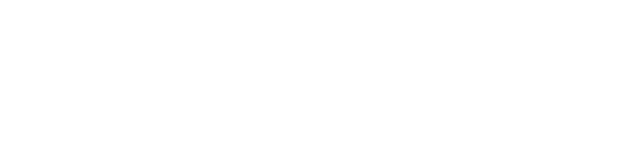
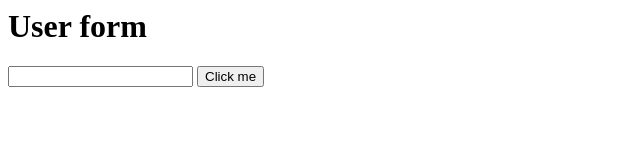
Before and after one commit to tomekrychtyk/ts-web-framework, a website with bundled scripts: page index.html in a window 1280 px wide. Shown: the whole page, without its empty margins (0-640 px from the left). Built offline with nearby package versions, Linux system fonts and the light colour scheme; data requests are answered from the project's data file.

Commit message:
Eventing system

```diff
--- a/index.html
+++ b/index.html
@@ -1,3 +1,4 @@
 <body>
+  <div id="root"></div>
   <script src="./src/index.ts"></script>
 </body>
--- a/src/index.ts
+++ b/src/index.ts
@@ -1,9 +1,4 @@
-import { Collection } from './models/Collection';
-import { User, UserProps } from './models/User'
+import { UserForm } from './views/UserForm';
 
-const collection = new Collection<User, UserProps>(
-  'http://localhost:3000/users',
-  (json: UserProps) => User.buildUser(json)
-);
-collection.on('change', () => console.log(collection));
-collection.fetch();
+const userForm = new UserForm(document.getElementById('root'));
+userForm.render();
--- a/src/models/User.ts
+++ b/src/models/User.ts
@@ -2,6 +2,7 @@ import { Model } from './Model';
 import { Attributes } from './Attributes';
 import { ApiSync } from './ApiSync';
 import { Eventing } from './Eventing';
+import { Collection } from './Collection';
 
 export interface UserProps {
   name?: string;
@@ -18,4 +19,11 @@ export class User extends Model<UserProps> {
       new ApiSync<UserProps>(rootUrl)
     )
   }
+
+  static buildUserCollection(): Collection<User, UserProps> {
+    return new Collection<User, UserProps>(
+      'http://localhost:3000/users',
+      (json: UserProps) => User.buildUser(json)
+    );
+  }
 }
--- /dev/null
+++ b/src/views/UserForm.ts
@@ -0,0 +1,46 @@
+export class UserForm {
+  constructor(public parent: Element) {}
+
+  eventsMap(): { [key: string]: () => void } {
+    return {
+      'click:button': this.onButtonClick,
+      'mouseenter:h1': this.onHeaderHover
+    }
+  }
+
+  bindEvents(fragment: DocumentFragment): void {
+    const eventsMap = this.eventsMap();
+
+    for (let eventKey in eventsMap) {
+      const [ eventName, selector ] = eventKey.split(':');
+      fragment.querySelectorAll(selector).forEach(element => {
+        element.addEventListener(eventName, eventsMap[eventKey]);
+      });
+    }
+  }
+
+  onHeaderHover = () => {
+    console.log('header hovered')
+  }
+
+  onButtonClick = () => {
+    console.log('button clicked')
+  }
+
+  template(): string {
+    return `
+      <div>
+        <h1>User form</h1>
+        <input />
+        <button>Click me</button>
+      </div>
+    `
+  }
+
+  render(): void {
+    const templateElement = document.createElement('template');
+    templateElement.innerHTML = this.template();
+    this.bindEvents(templateElement.content);
+    this.parent.append(templateElement.content);
+  }
+}
```
